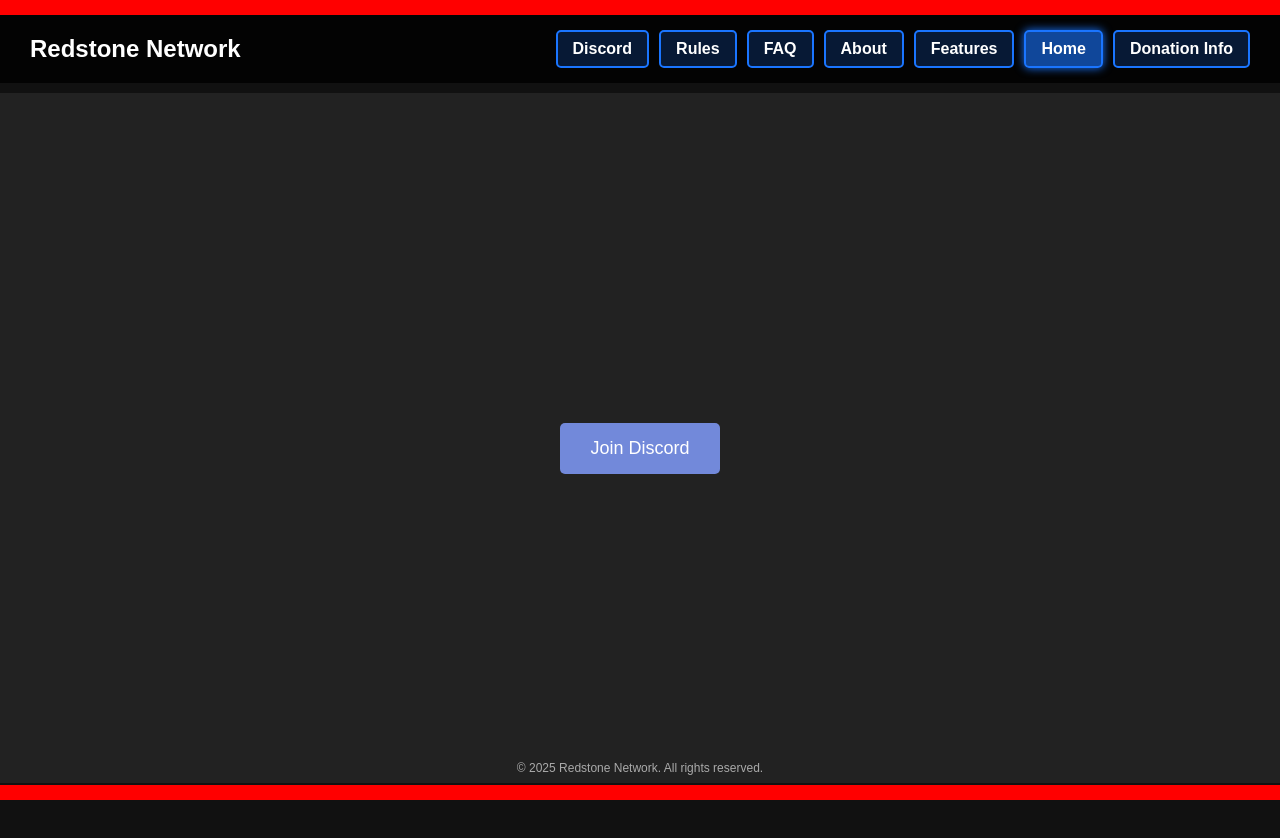
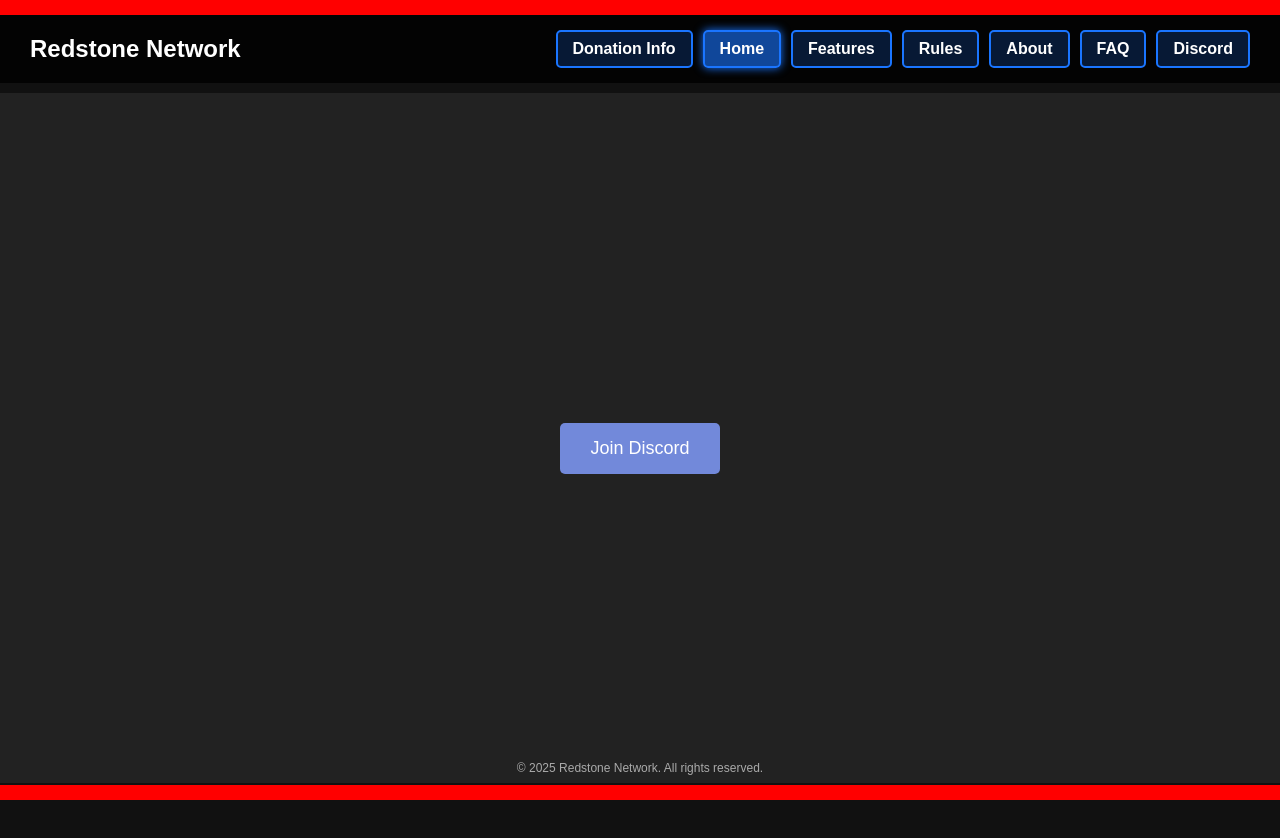
Before and after one commit to TheMilkyWayGal/TheMilkyWayGal.github.io, a plain HTML site: page index.html in a window 1280 px wide. Drawn offline with Linux system fonts and the light colour scheme.

Commit message:
Update index.html

```diff
--- a/index.html
+++ b/index.html
@@ -69,13 +69,13 @@
         }
 
         /* Specific link ordering */
-        .nav-links a:nth-child(1) { order: 6; } /* Home */
-        .nav-links a:nth-child(2) { order: 5; } /* Features */
-        .nav-links a:nth-child(3) { order: 4; } /* About */
-        .nav-links a:nth-child(4) { order: 1; } /* Discord */
-        .nav-links a:nth-child(5) { order: 3; } /* FAQ */
-        .nav-links a:nth-child(6) { order: 2; } /* Rules */
-        .nav-links a:nth-child(7) { order: 7; } /* Donation Info */
+        .nav-links a:nth-child(1) { order: 2; } /* Home */
+        .nav-links a:nth-child(2) { order: 3; } /* Features */
+        .nav-links a:nth-child(3) { order: 5; } /* About */
+        .nav-links a:nth-child(4) { order: 7; } /* Discord */
+        .nav-links a:nth-child(5) { order: 6; } /* FAQ */
+        .nav-links a:nth-child(6) { order: 4; } /* Rules */
+        .nav-links a:nth-child(7) { order: 1; } /* Donation Info */
 
         .nav-links a:hover {
             background-color: rgba(26, 117, 255, 0.4);
```
